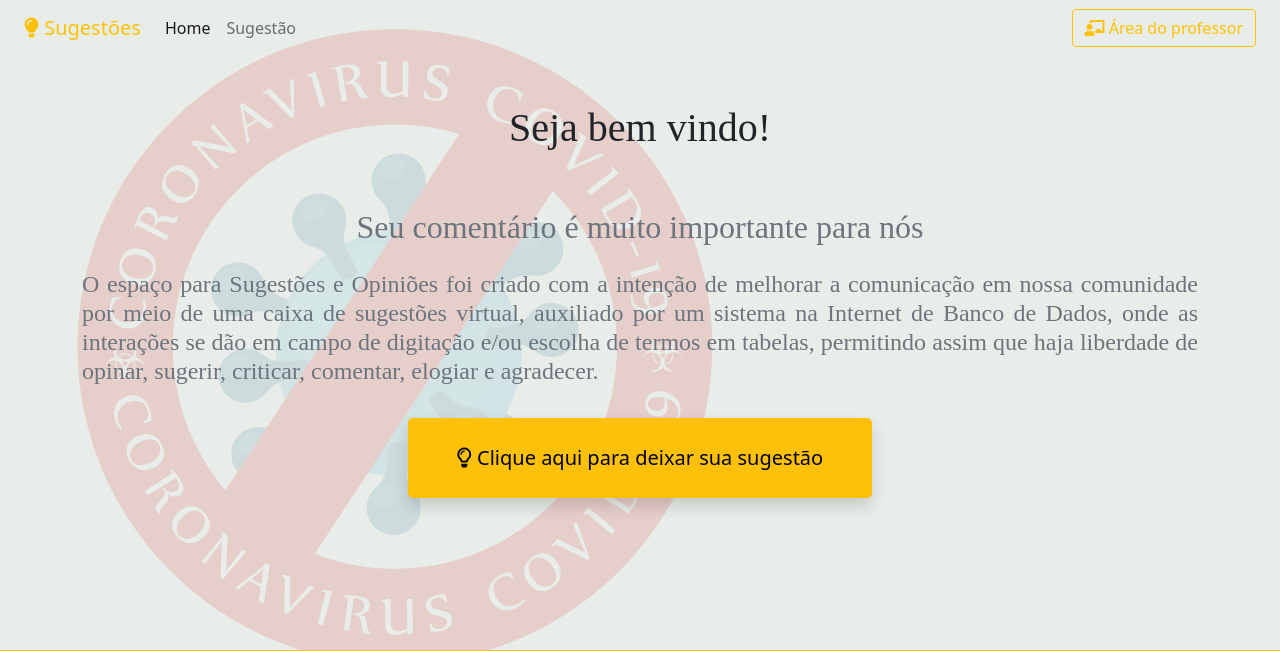
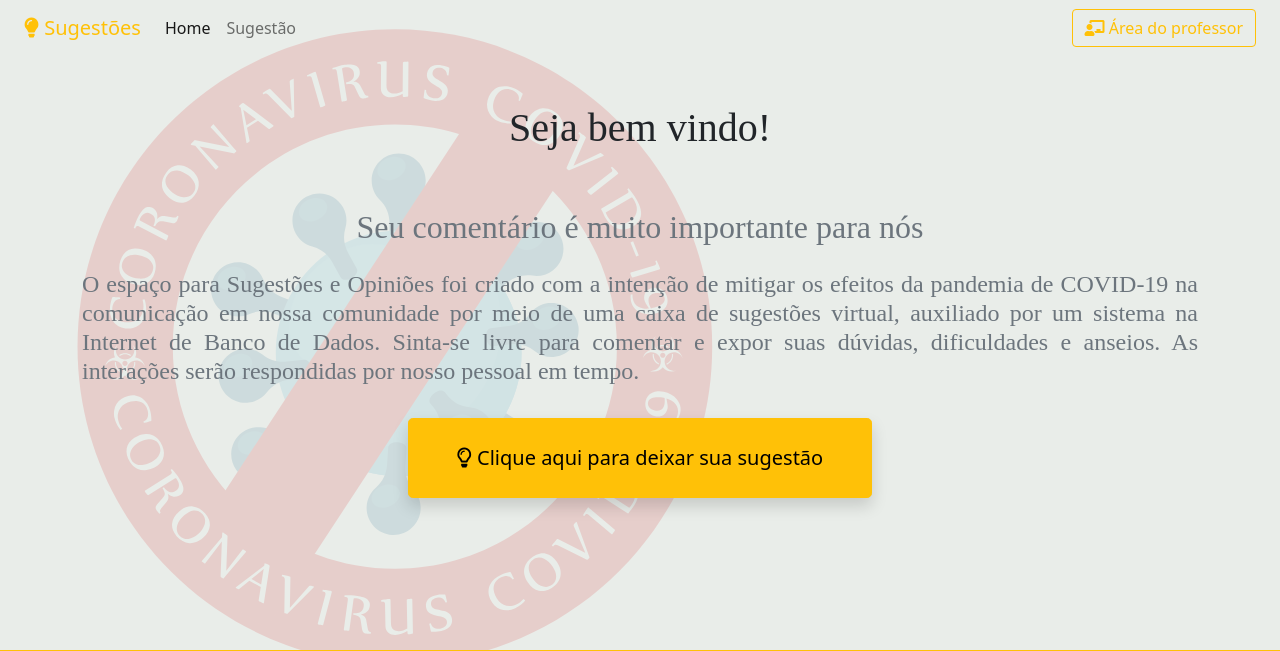
Before and after one commit to 2ARC/opineaquieducacao, a PHP site: page /main.php?sres=1 in a window 1280 px wide. Shown: the top 651 px of the page. Run offline with PHP 8.4, Linux system fonts and the light colour scheme.

```diff
--- a/main.php
+++ b/main.php
@@ -40,7 +40,7 @@
             <div class="apresentacao">
                 <h1 class="py-5">Seja bem vindo!</h1>
                 <h2 class="pb-3 text-secondary">Seu comentário é muito importante para nós</h2>
-                <h4 class="pb-4 text-secondary text-justify">O espaço para Sugestões e Opiniões foi criado com a intenção de melhorar a comunicação em nossa comunidade por meio de uma caixa de sugestões virtual, auxiliado por um sistema na Internet de Banco de Dados, onde as interações se dão em campo de digitação e/ou escolha de termos em tabelas, permitindo assim que haja liberdade de opinar, sugerir, criticar, comentar, elogiar e agradecer.</h3>
+                <h4 class="pb-4 text-secondary text-justify">O espaço para Sugestões e Opiniões foi criado com a intenção de mitigar os efeitos da pandemia de COVID-19 na comunicação em nossa comunidade por meio de uma caixa de sugestões virtual, auxiliado por um sistema na Internet de Banco de Dados. Sinta-se livre para comentar e expor suas dúvidas, dificuldades e anseios. As interações serão respondidas por nosso pessoal em tempo.</h3>
             </div>
             <a class="btn btn-warning btn-lg p-4 px-5 shadow" type="submit" href="#sugestao"><i class="far fa-lightbulb"></i> Clique aqui para deixar sua sugestão</a>
         </div>
```
